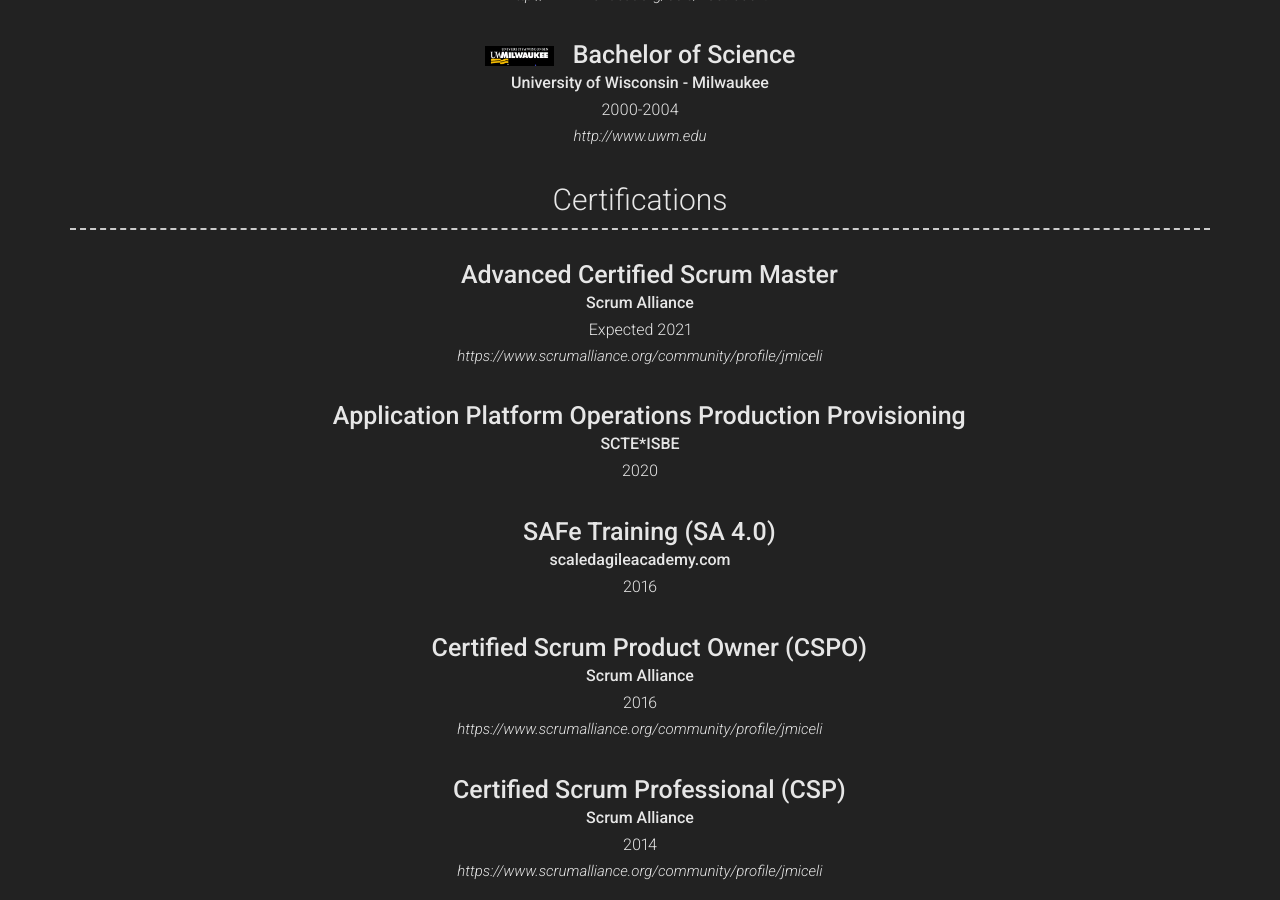
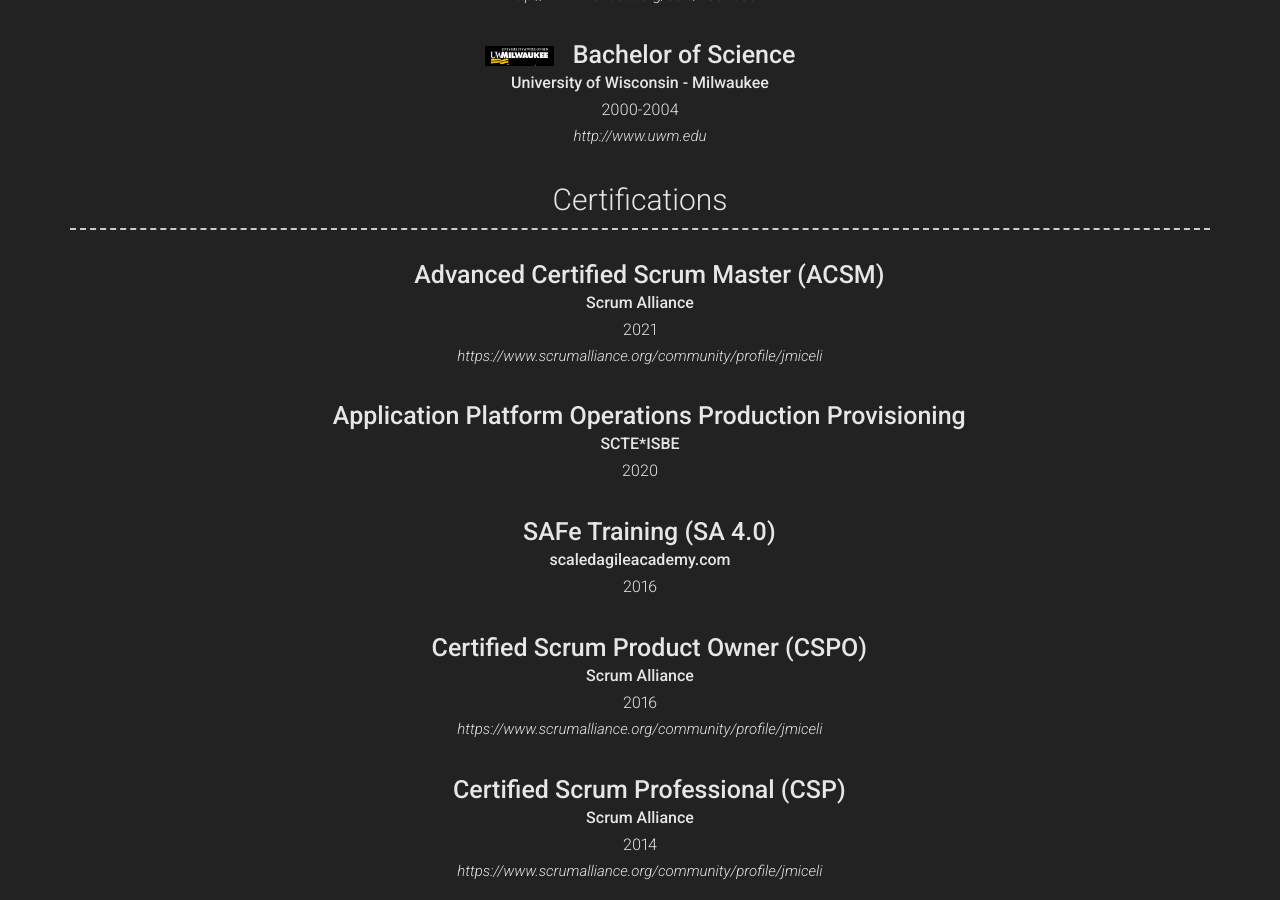
Before and after one commit to stdonexus/janemiceli.github.io, a Jekyll site: the page built from index.md, in a window 1280 px wide and 900 px high, scrolled down 1820 px. Built offline with Jekyll 4.4.1, drawn with Linux system fonts in a browser that asks for light colours; nearby versions of some CDN libraries.

Commit message:
Update _config.yml

```diff
--- a/_config.yml
+++ b/_config.yml
@@ -173,9 +173,9 @@ content:
     layout: list
     content:
       - layout: top-middle
-        title: Advanced Certified Scrum Master
+        title: Advanced Certified Scrum Master (ACSM)
         sub_title: Scrum Alliance
-        caption: Expected 2021
+        caption: 2021
         link: https://www.scrumalliance.org/community/profile/jmiceli
         #quote: >
         #  Short institution or course description (optional)
```
